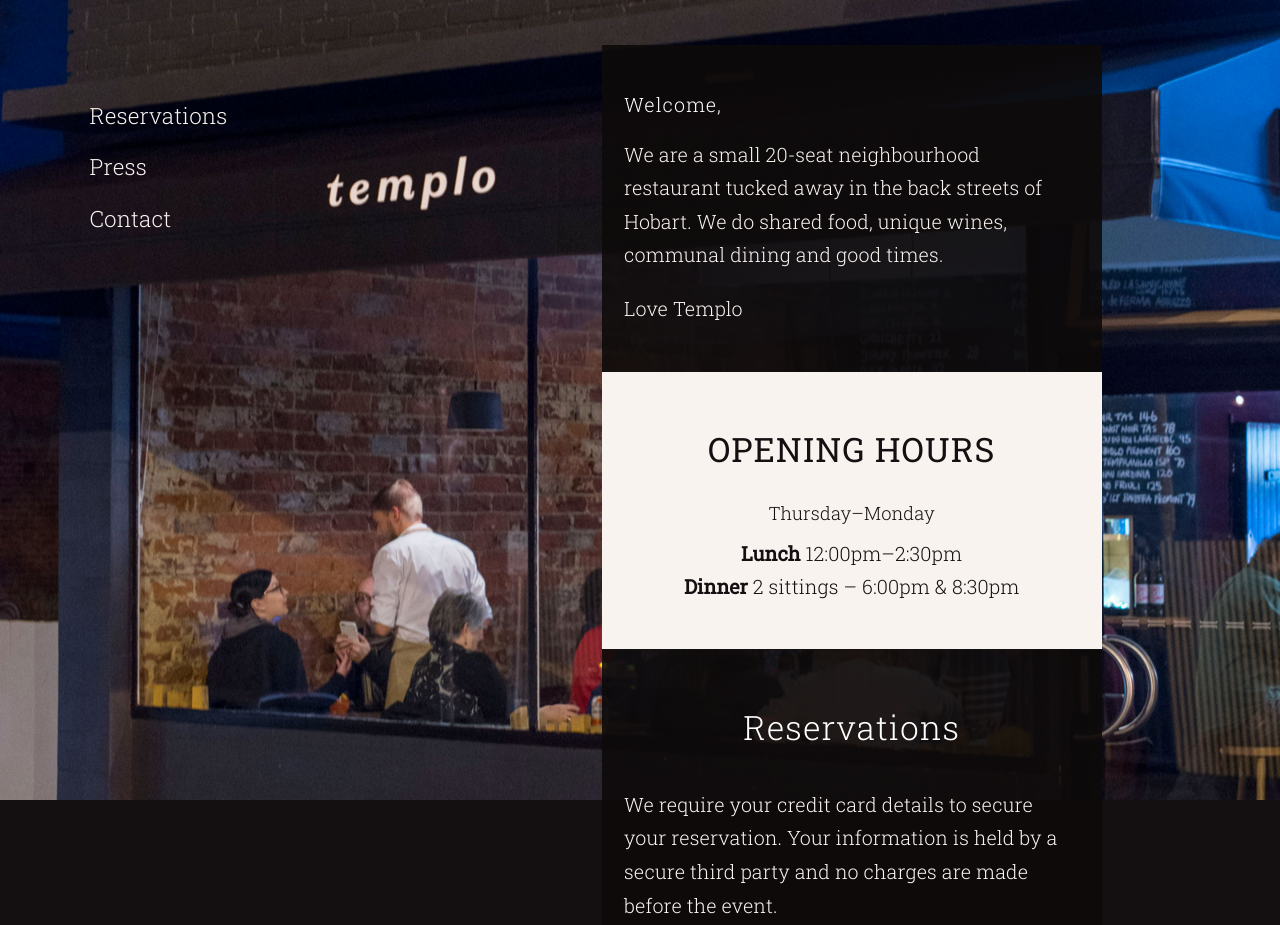
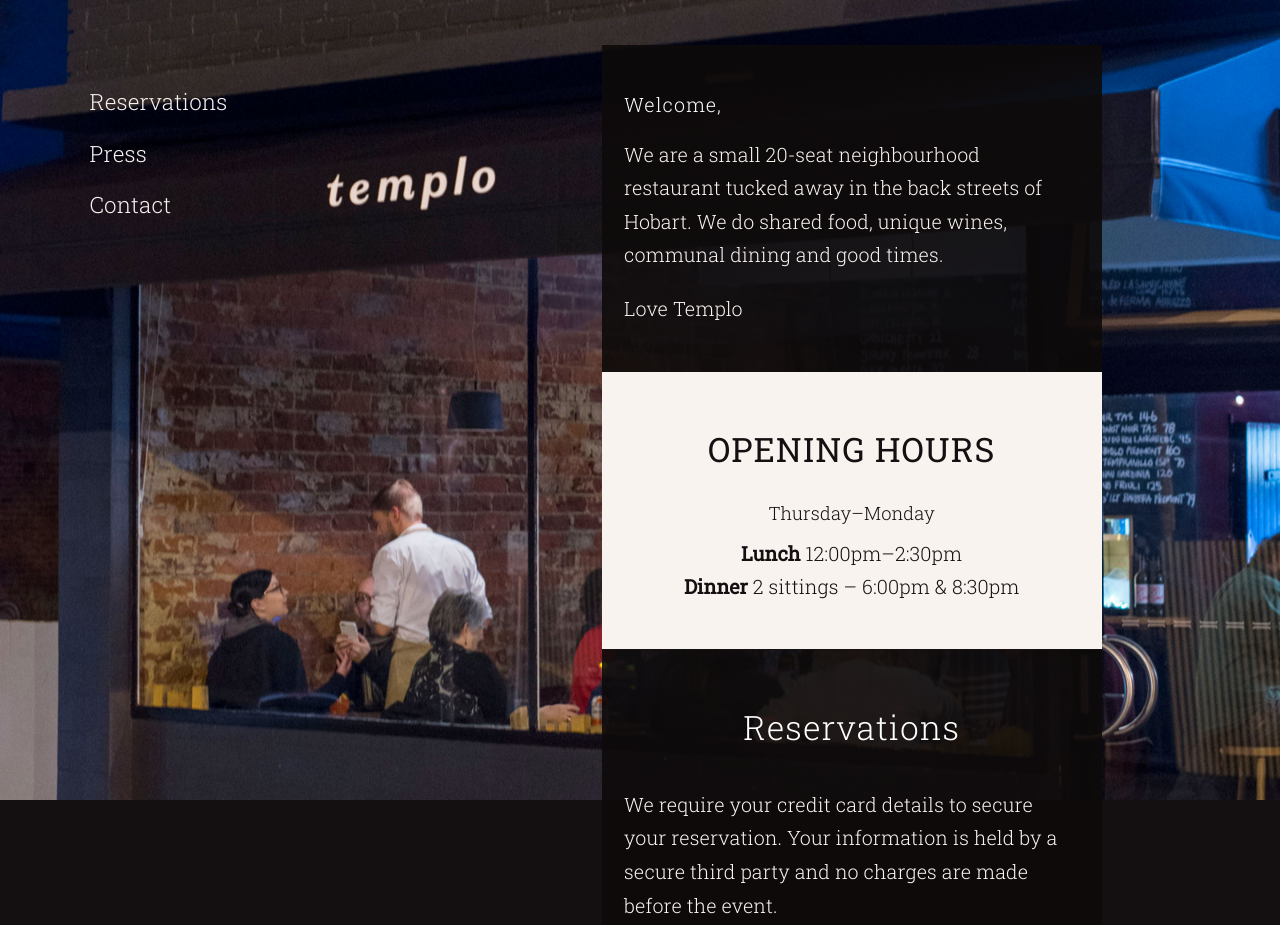
Before and after one commit to avelingrayorg/templo, a website: page index.html in a window 1280 px wide. Shown: the top 925 px of the page. Drawn offline with Linux system fonts and the light colour scheme.

Commit message:
adjust nav margin-top in wide layout

```diff
--- a/style.css
+++ b/style.css
@@ -103,6 +103,7 @@ img { width: 100%; }
   .logo {
     display: none;
   }
+  nav { margin-top: 1.4em; }
   nav a {
     padding: .5em 1em;
   }
```
